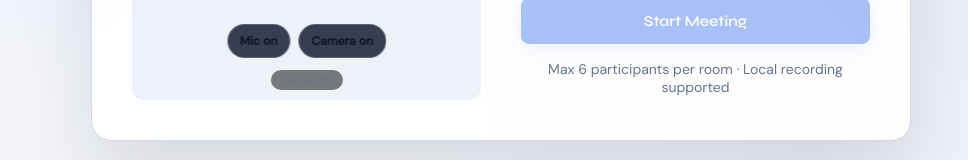
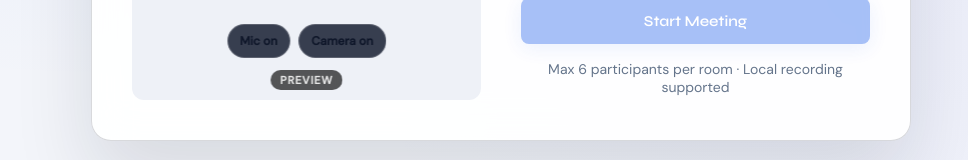
Before and after one commit to riyazpanarwala/nextmeet, a React (Vite) app in the folder client/: page / in a window 1280 px wide. Shown: the part 572-732 px from the top of the page, without its empty margins (139-1107 px from the left). Built offline with nearby package versions, Linux system fonts and the light colour scheme; no server answers.

Commit message:
preview label fix

```diff
--- a/client/src/App.css
+++ b/client/src/App.css
@@ -129,13 +129,15 @@ select option { background: var(--surface2); }
   bottom: 10px;
   left: 50%;
   transform: translateX(-50%);
-  background: rgba(0,0,0,0.5);
-  color: var(--text-muted);
+  background: rgba(0,0,0,0.65);
+  color: rgba(255,255,255,0.85);
   font-size: 11px;
+  font-weight: 600;
   padding: 3px 10px;
   border-radius: 20px;
   letter-spacing: 0.08em;
   text-transform: uppercase;
+  backdrop-filter: blur(4px);
 }
 .preview-controls {
   position: absolute;
```
